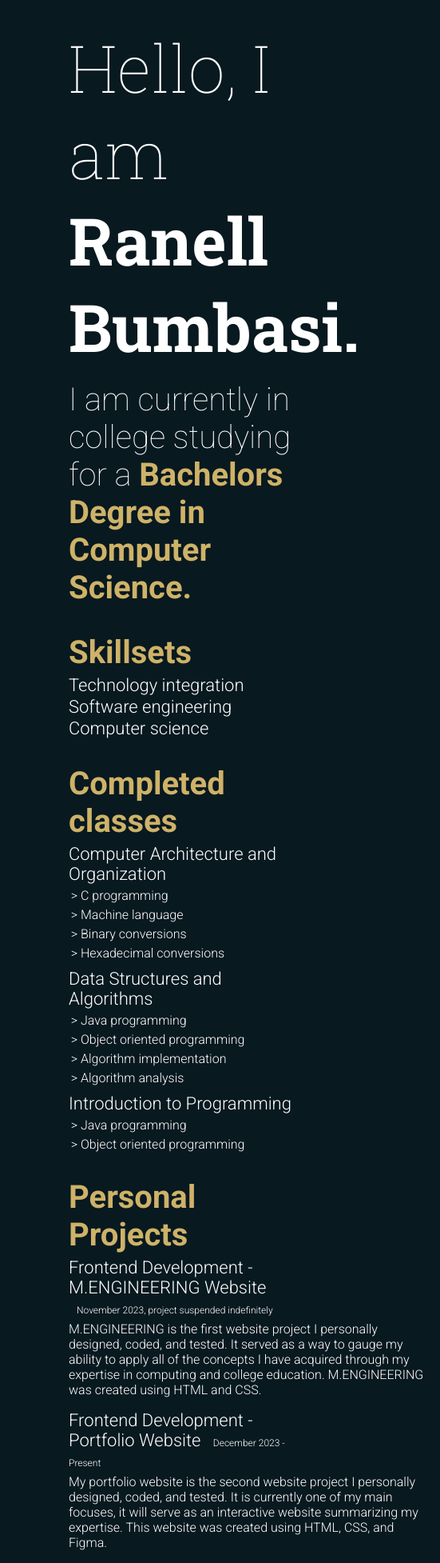
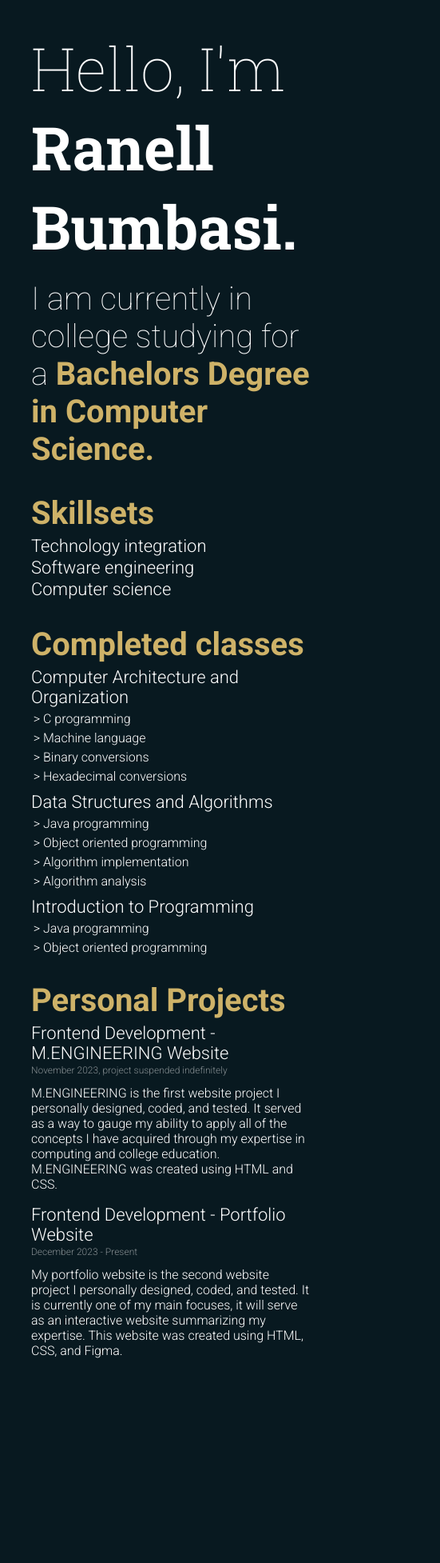
Before and after one commit to ranellbumbasi/Portfolio-Website, a plain HTML site: page index.html in a window 390 px wide. Shown: the whole page at 80% size, 551 px wide, since content can reach past the window. After the commit the page ends 1714 px from the top, so only its background shows below. Drawn offline with Linux system fonts and the light colour scheme.

Commit message:
Mobile optimization

```diff
--- a/index.html
+++ b/index.html
@@ -30,7 +30,7 @@
     />
   </head>
   <body>
-    <h1 class="welcome_title">Hello, I am <strong>Ranell Bumbasi.</strong></h1>
+    <h1 class="welcome_title">Hello, I'm <strong>Ranell Bumbasi.</strong></h1>
     <main>
       <span class="welcome_description">
         I am currently in college studying for a
@@ -69,22 +69,16 @@
 
       <h2>Personal Projects</h2>
       <ul class="experience_list">
-        <li>
-          Frontend Development - M.ENGINEERING Website
-          <span class="date"
-            >November 2023, project suspended indefinitely</span
-          >
-        </li>
+        <li>Frontend Development - M.ENGINEERING Website</li>
+        <p class="date">November 2023, project suspended indefinitely</p>
         <p class="description">
           M.ENGINEERING is the first website project I personally designed,
           coded, and tested. It served as a way to gauge my ability to apply all
           of the concepts I have acquired through my expertise in computing and
           college education. M.ENGINEERING was created using HTML and CSS.
         </p>
-        <li>
-          Frontend Development - Portfolio Website
-          <span class="date">December 2023 - Present</span>
-        </li>
+        <li>Frontend Development - Portfolio Website</li>
+        <p class="date">December 2023 - Present</p>
         <p class="description">
           My portfolio website is the second website project I personally
           designed, coded, and tested. It is currently one of my main focuses,
--- a/style.css
+++ b/style.css
@@ -4,7 +4,8 @@ body
 
     color: #FFFFFF;
 
-    padding-left: 20%;
+    margin-left: 10%;
+    margin-right: auto;
 
     width: auto;
 }
@@ -14,7 +15,7 @@ body
 {
     font-family: 'Roboto Slab', serif;
     font-weight: 100;
-    font-size: 82px;
+    font-size: 75px;
 
     margin-top:10%;
     margin-bottom:5%;
@@ -74,14 +75,15 @@ main .description
 {
     font-size: 16px;
     margin-top:5px;
-    width: 450px;
+    width: 350px;
 }
 
 /* Styling for dates of experience */
 main .date
 {
+    opacity: 50%;
     font-size: 12px;
-    margin-left: 10px;
+    margin-top:0;
 }
 
 main li
@@ -125,28 +127,3 @@ main ul .description_list
     margin-bottom: 10px;
     padding-left: 15px;
 }
-
-/* Styling for website footer */
-
-footer
-{
-    font-family:Roboto, sans-serif;
-
-    background-color:#CEB268;
-    width:450px;
-}
-
-footer p
-{
-    padding-top:10px;
-    margin-bottom:0;
-
-    color:black;
-}
-
-footer a
-{
-    padding-top:10px;
-
-    color:black;
-}
```
